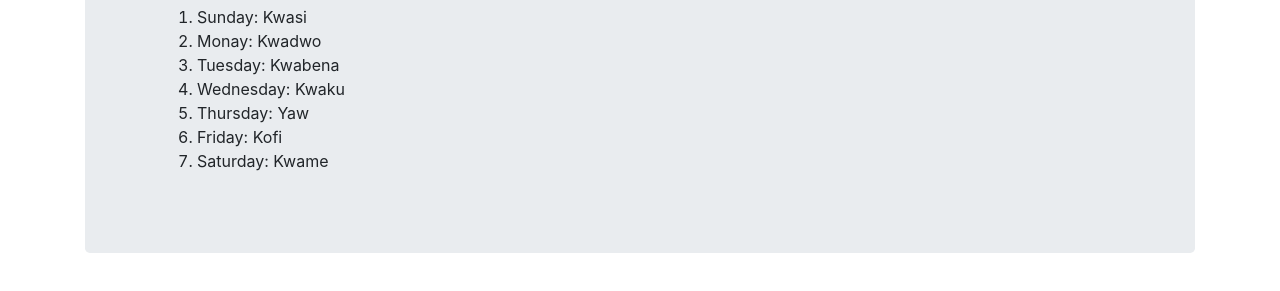
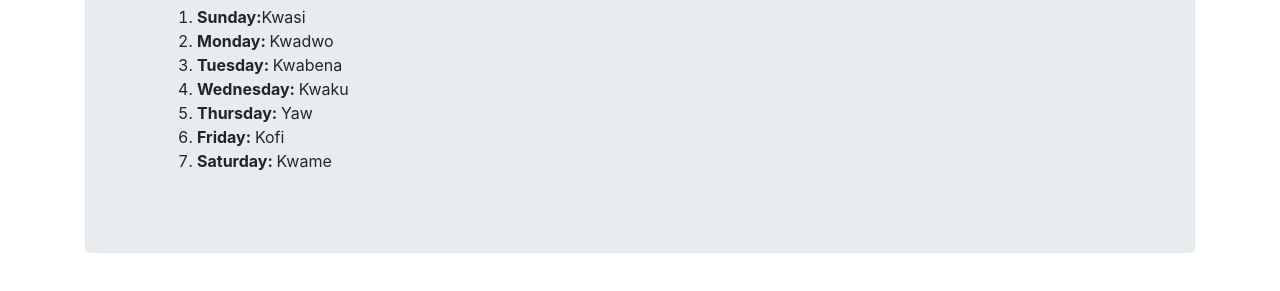
Before and after one commit to Abasshussein/AKAN-NAMES, a plain HTML site: page index.html in a window 1280 px wide. Shown: the part 235-526 px from the top of the page. Drawn offline with Linux system fonts and the light colour scheme.

Commit message:
Changed file

```diff
--- a/index.html
+++ b/index.html
@@ -17,13 +17,13 @@
             <ul>
                 <ol>
                     <h1>MALE</h1>
-                    <li><span>Sunday: </span>Kwasi</li>
-                    <li><span>Monay: </span>Kwadwo</li>
-                    <li><span>Tuesday: </span>Kwabena</li>
-                    <li><span>Wednesday: </span>Kwaku</li>
-                    <li><span>Thursday: </span>Yaw</li>
-                    <li><span>Friday: </span>Kofi</li>
-                    <li><span>Saturday: </span>Kwame</li>
+                    <li><strong>Sunday:</strong>Kwasi</li>
+                    <li><strong>Monday: </strong>Kwadwo</li>
+                    <li><strong>Tuesday: </strong>Kwabena</li>
+                    <li><strong>Wednesday: </strong>Kwaku</li>
+                    <li><strong>Thursday: </strong>Yaw</li>
+                    <li><strong>Friday: </strong>Kofi</li>
+                    <li><strong>Saturday: </strong>Kwame</li>
                 </ol>
             </ul>
         </div>
```
